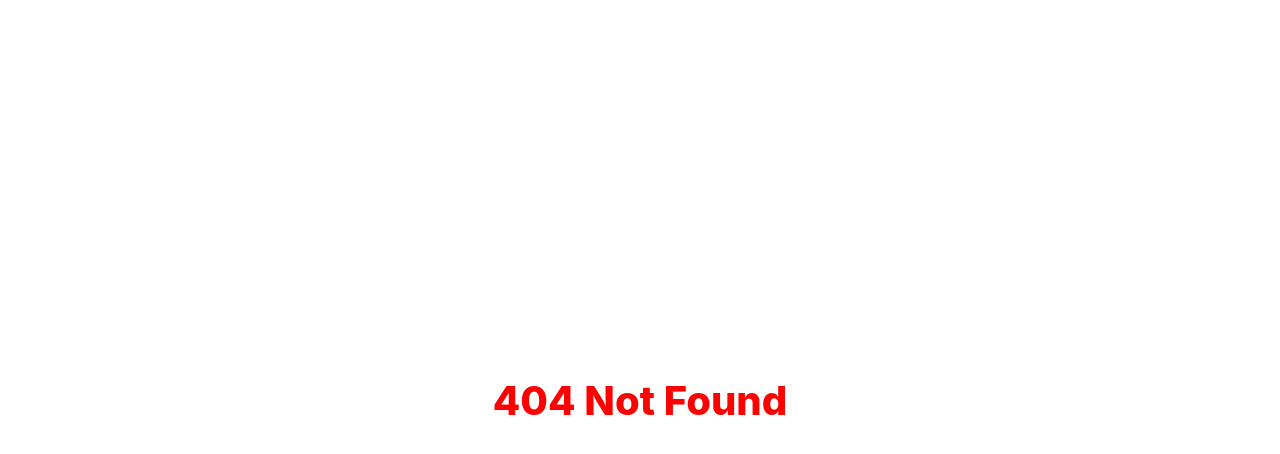
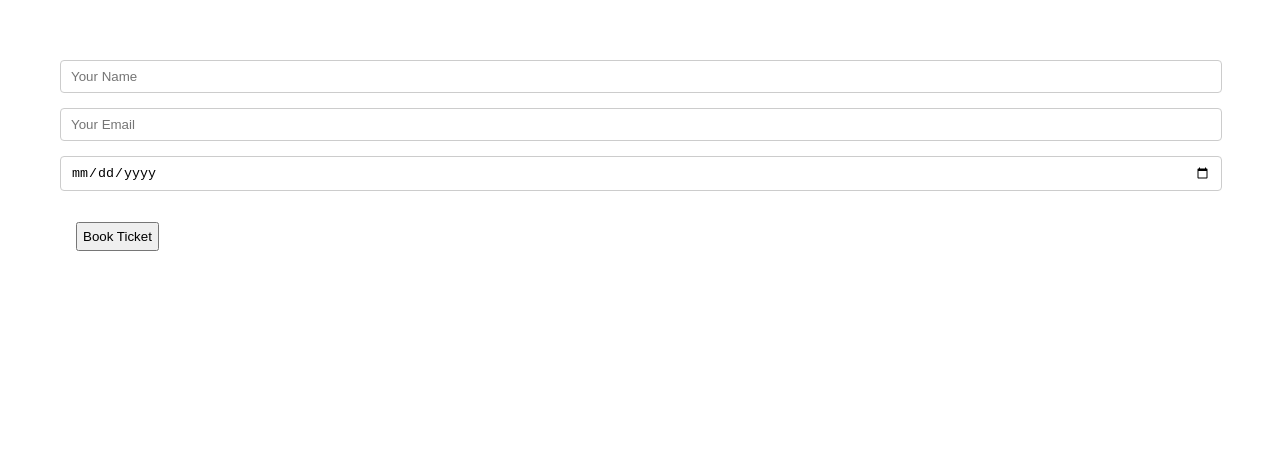
Before and after one commit to harsh08881/dummy2, a React (Create React App) app: page /book in a window 1280 px wide. Before the commit this address had no page. Shown: the top 454 px of the page. Built offline with nearby package versions, Linux system fonts and the light colour scheme.

Commit message:
add booking

```diff
--- a/src/App.js
+++ b/src/App.js
@@ -8,6 +8,7 @@ import Toogle from './Toogle';
 import ErrorPage from "./Error";
 import NotFound from "./NotFound";
 import OptionChain from "./Option";
+import BookingForm from "./booking";
 import "./App.css"; // For styling
 
 
@@ -30,6 +31,10 @@ const router = createBrowserRouter([
     element:<OptionChain/>,
   },
   {
+    path: '/book',
+    element:<BookingForm/>,
+  },
+  {
     path: '*',
     element:<NotFound/>,
   },
--- /dev/null
+++ b/src/booking.js
@@ -0,0 +1,70 @@
+import React, { useState } from 'react';
+import axios from 'axios';
+
+const BookingForm = () => {
+  const [formData, setFormData] = useState({
+    name: '',
+    email: '',
+    date: '',
+    // Add other necessary fields
+  });
+
+  console.log(formData)
+
+  // Handle form input changes
+  const handleChange = (e) => {
+    const { name, value } = e.target;
+    setFormData((prevData) => ({
+      ...prevData,
+      [name]: value,
+    }));
+  };
+
+  // Handle form submission
+  const handleSubmit = async (e) => {
+    e.preventDefault();
+
+    try {
+      const response = await axios.post('https://your-api-endpoint.com/bookings', formData);
+      console.log('Booking successful:', response.data);
+      // Handle success (e.g., show a confirmation message)
+    } catch (error) {
+      console.error('Error:', error);
+      // Handle error (e.g., show an error message)
+    }
+  };
+
+  return (
+    <div className='form'>
+    <form onSubmit={handleSubmit}>
+      <input
+        type="text"
+        name="name"
+        value={formData.name}
+        onChange={handleChange}
+        placeholder="Your Name"
+        required
+      />
+      <input
+        type="email"
+        name="email"
+        value={formData.email}
+        onChange={handleChange}
+        placeholder="Your Email"
+        required
+      />
+      <input
+        type="date"
+        name="date"
+        value={formData.date}
+        onChange={handleChange}
+        required
+      />
+      {/* Add other input fields as needed */}
+      <button type="submit">Book Ticket</button>
+    </form>
+    </div>
+  );
+};
+
+export default BookingForm;
--- a/src/index.css
+++ b/src/index.css
@@ -52,3 +52,8 @@ code {
   text-decoration: none;
   list-style-type: none;
 }
+
+
+.form{
+  margin: 30px;
+  padding: 30px;}
```
